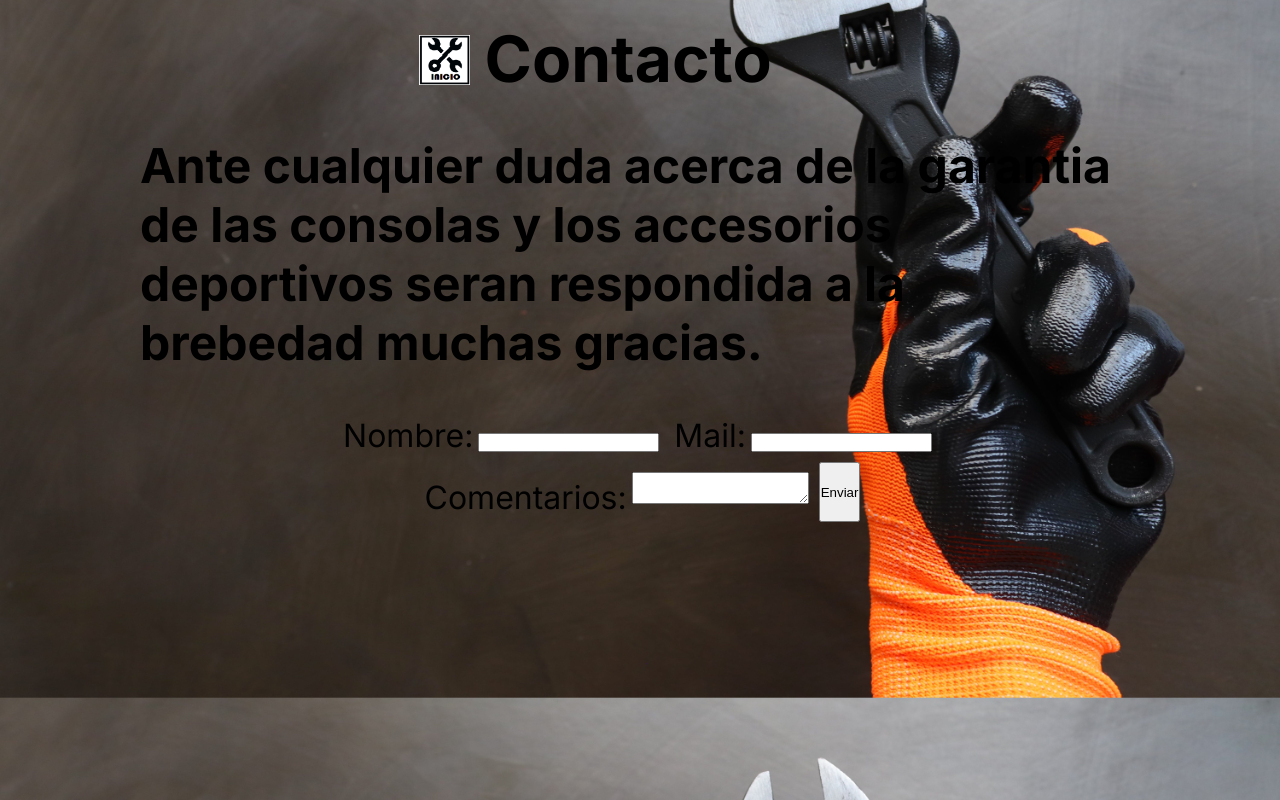
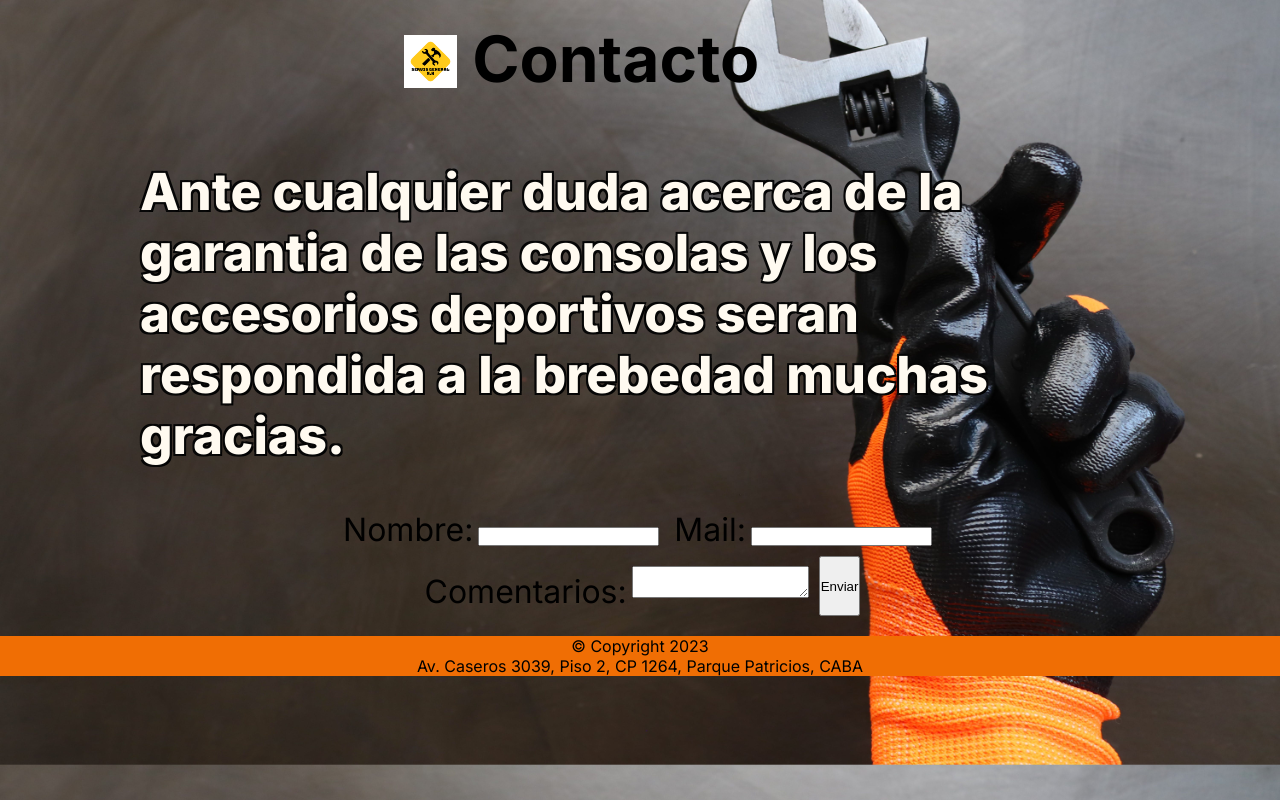
Before and after one commit to Nahuelhermosa/servis, a Next.js app: page /Contacto in a window 1280 px wide. Built offline with nearby package versions, Linux system fonts and the light colour scheme.

Commit message:
ultimo arreglo

```diff
--- /dev/null
+++ b/src/app/Componentes/Footer.css
@@ -0,0 +1,8 @@
+.footer {
+    background-color: rgb(240, 110, 4);
+    max-width: 100%;
+    margin: 0px auto;
+
+    padding: 0px 0;
+    text-align: center;
+}
--- /dev/null
+++ b/src/app/Componentes/Footer.tsx
@@ -0,0 +1,9 @@
+import './Footer.css'
+export default function Footer () {
+    return (
+        <footer className='footer'>
+            &copy; Copyright 2023
+            <p>Av. Caseros 3039, Piso 2, CP 1264, Parque Patricios, CABA</p>
+        </footer>
+    )
+}
--- a/src/app/Contacto/Contacto.css
+++ b/src/app/Contacto/Contacto.css
@@ -6,6 +6,13 @@
     align-items: center;
     font-size: 200%;
   }
+  .info {
+    color:floralwhite;
+    text-shadow: -2px -2px 0 #050505, 2px -2px 0 #070707, -2px 2px 0 #070707, 2px 2px 0 #030303;
+    font-size: 51px;
+    font-weight: 800;
+    margin-top: 25px;
+}
 
   .formulario {
     display: flex;
--- a/src/app/Contacto/page.tsx
+++ b/src/app/Contacto/page.tsx
@@ -7,12 +7,12 @@ export default function Contacto () {
         <div className='contacto'>
         <Link href="/">
         <h1>
-        <img className="imagen-container" src="blanco-negro-llaves-inicio2.png" alt="<Home/>" />
+        <img className="imagen-container" src="logo-amarillo.png" alt="<Home/>" />
         Contacto
         </h1>
         </Link>
             <br />
-            <h2>Ante cualquier duda acerca de la garantia de las consolas y los accesorios deportivos seran respondida a la brebedad muchas gracias.</h2>
+            <p className='info'>Ante cualquier duda acerca de la garantia de las consolas y los accesorios deportivos seran respondida a la brebedad muchas gracias.</p>
             <br />
 
             <form name="contacto" data-netlify="true" netlify-honeypot="bot-field" hidden>
--- a/src/app/Galeria/Galeria.css
+++ b/src/app/Galeria/Galeria.css
@@ -6,6 +6,10 @@
     align-items: center;
     font-size: 200%;
   }
+  .imagen-container{
+    max-width: 50px;
+  }
+
   .servicio-contenedor p {
     font-size: 25px;
   }
--- a/src/app/Galeria/page.tsx
+++ b/src/app/Galeria/page.tsx
@@ -6,7 +6,7 @@ export default function Nosotros () {
         <div className="Galeria">
         <Link href="/">
         <h1>
-          <img className="imagen-container" src="blanco-negro-llaves-inicio2.png" alt="<Home/>" />
+          <img className="imagen-container" src="logo-amarillo.png" alt="<Home/>" />
           Galeria
         </h1>
         </Link>
--- a/src/app/Nosotros/Nosotros.css
+++ b/src/app/Nosotros/Nosotros.css
@@ -5,6 +5,10 @@
   flex-direction: column;
   align-items: center;
   font-size: 200%;
+}
+
+.imagen-container {
+  max-width: 50px;
 }
 
 .servicio-contenedor p {
--- a/src/app/Nosotros/page.tsx
+++ b/src/app/Nosotros/page.tsx
@@ -6,7 +6,7 @@ export default function Nosotros () {
         <div className="Nosotros">
         <Link href="/">
         <h1>
-        <img className="imagen-container" src="blanco-negro-llaves-inicio2.png" alt="<Home/>" />
+        <img className="imagen-container" src="logo-amarillo.png"  alt="<Home/>" />
         Nosotros
         </h1>
         </Link>
--- a/src/app/Servicio/Servicio.css
+++ b/src/app/Servicio/Servicio.css
@@ -6,12 +6,17 @@
     align-items: center;
     font-size: 200%;
   }
+  .info {
+    color: floralwhite;
+    text-shadow: -2px -2px 0 #050505, 2px -2px 0 #070707, -2px 2px 0 #070707, 2px 2px 0 #030303;
+    font-size: 36px;
+    font-weight: 800;
+    margin-top: 25px;
+
+}
   .imagen-container {
 
-    max-width: 10%;
-    height: auto;
-    display: block;
-    margin: 15px 15px 0px 30px;
-    float: left;
+    max-width: 50px;
+
 
   }
--- a/src/app/Servicio/page.tsx
+++ b/src/app/Servicio/page.tsx
@@ -6,17 +6,17 @@ export default function Servicio() {
     <div className="Servicio">
       <Link href="/">
         <h1>
-        <img className="imagen-container" src="blanco-negro-llaves-inicio2.png" alt="<Home/>" />
+        <img className="imagen-container" src="logo-amarillo.png" alt="<Home/>" />
         Servicio
         </h1>
       </Link>
       <br />
-      <h2>
+      <p className='info'>
         Empresa especializada en REFRIGERACIÓN (instalación de aire acondicionado, arreglo de heladeras, frizzer y cámaras),
         LAVARROPAS y SECARROPAS (especialista en arreglos de lavarropas de carga frontal, superior y secarropas).
         Somos una empresa que se dedica al arreglo de split y heladeras, poseemos las herramientas indicadas para su detección y arreglo posterior.
         Soldamos caños, cambiamos motores, hacemos cargas de gas.
-      </h2>
+      </p>
       <br />
     </div>
   );
--- a/src/app/layout.tsx
+++ b/src/app/layout.tsx
@@ -1,11 +1,12 @@
 import type { Metadata } from "next";
 import { Inter } from "next/font/google";
 import "./globals.css";
+import Footer from "./Componentes/Footer";
 
 const inter = Inter({ subsets: ["latin"] });
 
 export const metadata: Metadata = {
-  title: "Create Next App",
+  title: "Servis N.H",
   description: "Generated by create next app",
 };
 
@@ -16,7 +17,10 @@ export default function RootLayout({
 }>) {
   return (
     <html lang="es">
-      <body className={inter.className}>{children}</body>
+      <body className={inter.className}>
+      {children}
+      <Footer/>
+      </body>
     </html>
   );
 }
```
